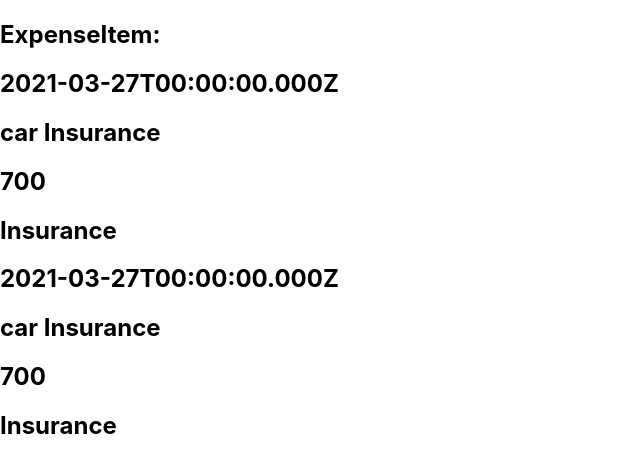
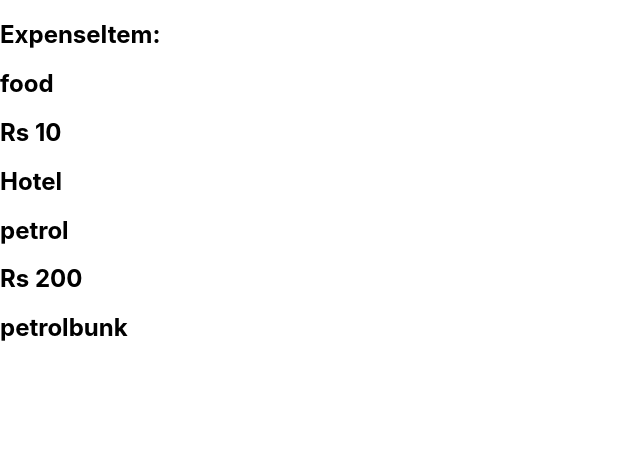
Before and after one commit to Manjulavignesh/React-ExpenseItem, a React (Create React App) app: page / in a window 1280 px wide. Shown: the top 472 px of the page, without its empty margins (0-640 px from the left). Built offline with nearby package versions, Linux system fonts and the light colour scheme.

Commit message:
propsconcept

```diff
--- a/src/component/ExpenseItem.js
+++ b/src/component/ExpenseItem.js
@@ -1,14 +1,9 @@
-function ExpenseItem()
+function ExpenseItem(props)
 {
-    const expenseDate=new Date(2021,2,27);
-    const expenseItem="car Insurance";
-    const expenseAmt=700;
-    const LocationOfExpenditure="Insurance"
     return <div>
-        <div><h2>{expenseDate.toISOString()}</h2></div>
-        <div><h2>{expenseItem}</h2></div>
-        <div><h2>{expenseAmt}</h2></div>
-        <div><h2>{LocationOfExpenditure}</h2></div>
+        <div><h2>{props.title}</h2></div>
+        <div><h2>{props.amt}</h2></div>
+        <div><h2>{props.LocationofExpenditure}</h2></div>
         </div>
 }
 export default ExpenseItem;
```
